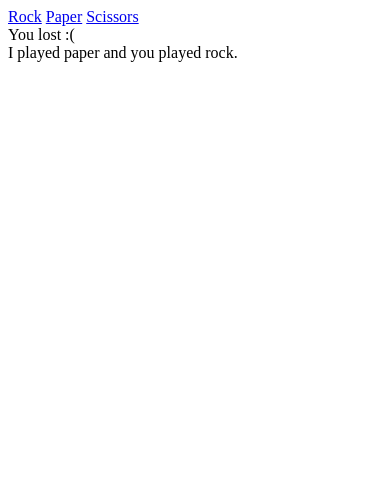
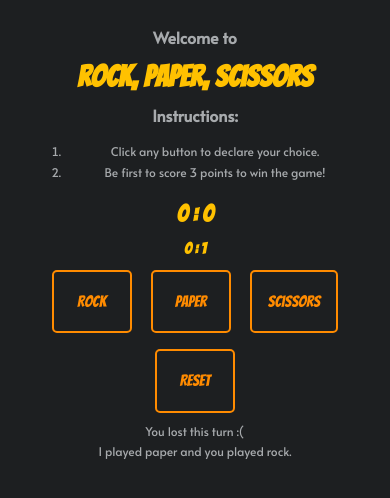
Before and after one commit to KingaMilaszkiewicz/javascript-prework, a website: page index.html in a window 390 px wide. Both pictures are taken after a click on the link "Rock". Drawn offline with Linux system fonts and the light colour scheme.

Commit message:
Add CSS and score count

```diff
--- a/index.html
+++ b/index.html
@@ -3,14 +3,30 @@
   <head>
     <meta charset="UTF-8">
     <title>Rock, paper, scissors</title>
+    <link rel="stylesheet" href="https://cdnjs.cloudflare.com/ajax/libs/font-awesome/5.9.0/css/all.min.css">
+    <link href="https://fonts.googleapis.com/css?family=Alata|Bangers&display=swap" rel="stylesheet">
     <link rel="stylesheet" href="css/style.css">
   </head>
   <body>
+    <section class="welcome">
+      <div>
+        <h2>Welcome to</h2>
+        <h1>rock, paper, scissors</h1>
+        <h4>Instructions:</h4>
+        <ol>
+          <li>Click any button to declare your choice.</li>
+          <li>Be first to score 3 points to win the game!</li>
+        </ol>
+        <h3 class="score" id="score"></h3>
+        <h4 class="score" id="smallScore"></h4>
+      </div>
+    </section>
     <div class="container">
       <div id="buttons">
         <a class="btn" href="#" id="button-rock">Rock</a>
         <a class="btn" href="#" id="button-paper">Paper</a>
-        <a class="btn" href="#" id="button-scissors">Scissors</a>
+        <a class="btn" href="#" id="button-scissors">Scissors</a><br>
+        <a class="btn" href="#" id="button-reset">Reset</a>
       </div>
       <div id="messages">
 
--- a/js/functions.js
+++ b/js/functions.js
@@ -2,6 +2,16 @@ function printMessage(msg){
 	var div = document.createElement('div');
 	div.innerHTML = msg;
 	document.getElementById('messages').appendChild(div);
+}
+
+function showScore(score){
+	clearMessages();
+	document.getElementById('score').innerHTML = score;
+}
+
+function showSmallScore(score){
+	clearMessages();
+	document.getElementById('smallScore').innerHTML = score;
 }
 
 function clearMessages(){
--- a/js/script.js
+++ b/js/script.js
@@ -1,4 +1,6 @@
-var computerMove, playerMove, randomNumber, buttonRock, buttonPaper, buttonScissors, argMoveId, argPlayerMove, argComputerMove, argButtonName;
+var computerWins = 0, playerWins = 0, computerPoints = 0, playerPoints = 0,
+computerMove, playerMove, randomNumber, buttonReset, buttonRock, buttonPaper,
+buttonScissors, argMoveId, argPlayerMove, argComputerMove, argButtonName;
 
  //////////////////////////////////////////////////////////////////////////////
 
@@ -11,7 +13,24 @@ buttonPaper.addEventListener("click", function(){ buttonClicked("2");});
 buttonScissors = document.getElementById("button-scissors");
 buttonScissors.addEventListener("click", function(){ buttonClicked("3");});
 
+buttonReset = document.getElementById("button-reset");
+buttonReset.addEventListener("click", function(){ buttonClicked("reset");});
+
+showScore(playerWins + " : " + computerWins);
+showSmallScore(playerPoints + " : " + computerPoints);
+
+function resetScore(){
+	computerPoints = 0;
+	playerPoints = 0;
+}
+
 function buttonClicked(argButtonName) {
+	if (argButtonName == "reset"){
+		clearMessages();
+		resetScore();
+		showSmallScore(playerPoints + " : " + computerPoints);
+	} else {
+		clearMessages();
 		console.log(argButtonName + " has been clicked.");
 
 		playerMove = getMoveName(argButtonName);
@@ -22,6 +41,19 @@ function buttonClicked(argButtonName) {
 		console.log("Computer move is " + computerMove);
 
 		displayResult(playerMove, computerMove);
+
+		if(computerPoints == 3){
+			++computerWins;
+			showScore(playerWins + " : " + computerWins);
+			resetScore();
+			printMessage("You lost! Click any button to continue.");
+		} else if (playerPoints == 3) {
+			++playerWins;
+			showScore(playerWins + " : " + computerWins);
+			resetScore();
+			printMessage("You won! Click any button to continue.");
+		}
+	}
 }
 
  //////////////////////////////////////////////////////////////////////////////
@@ -35,7 +67,7 @@ function getMoveName(argMoveId) {
 	} else if (argMoveId == 3) {
 		return "scissors";
 	} else {
-		printMessage("I don't know a move with id " + argMoveId + ". I am assuming you meant 'stone'.");
+		printMessage("I don't know a move with id " + argMoveId + ". I am assuming you meant 'rock'.");
 		return "rock";
 	}
 }
@@ -43,11 +75,16 @@ function getMoveName(argMoveId) {
 function displayResult(argPlayerMove, argComputerMove) {
 	console.log("Called getMoveName function with arguments: " + argPlayerMove + ", " + argComputerMove);
 	if (argPlayerMove == argComputerMove) {
+		showSmallScore(playerPoints + " : " + computerPoints);
 		printMessage("Draw!")
 	} else if (argPlayerMove == "rock" && argComputerMove == "scissors" || argPlayerMove == "paper" && argComputerMove == "rock" || argPlayerMove == "scissors" && argComputerMove == "paper") {
-		printMessage("You won!");
+		++playerPoints;
+		showSmallScore(playerPoints + " : " + computerPoints);
+		printMessage("You won this turn!");
 	} else {
-		printMessage("You lost :(");
+		++computerPoints;
+		showSmallScore(playerPoints + " : " + computerPoints);
+		printMessage("You lost this turn :(");
 	}
 	printMessage("I played " + argComputerMove + " and you played " + argPlayerMove + ".");
 }
--- a/sass/style.scss
+++ b/sass/style.scss
@@ -0,0 +1,100 @@
+
+$title-font: 'Bangers', cursive;
+$text-font: 'Alata', sans-serif;
+
+*, *::before, *::after {
+    box-sizing: border-box;
+}
+
+body {
+  background-color: #1d1f21;
+  color: #a7aaad;
+  text-align: center;
+  font-size: 16px;
+  line-height: 1.7;
+  font-family: $text-font;
+  margin: 0;
+}
+
+section {
+  padding: 24px;
+}
+
+h1 {
+  font-family: $title-font;
+  color: #ffc100;
+  font-size: 60px;
+  margin: 0;
+}
+
+h2{
+  margin: 0;
+  font-size: 24px;
+}
+
+h3 {
+  font-size: 36px;
+  margin: 0;
+}
+
+h4 {
+  font-size: 24px;
+  margin: 0;
+}
+
+.btn {
+  display: inline-block;
+  min-width: 140px;
+  margin: 8px;
+  padding: 16px;
+  border-radius: 5px;
+  font-family: $title-font;
+  font-size: 24px;
+  text-align: center;
+  text-decoration: none;
+  cursor: pointer;
+  border-width: 2px;
+  border-style: solid;
+  background-color: inherit;
+  color: #ff8b00;
+  transition: all .2s;
+}
+
+.btn:hover {
+  background-color: #b46200;
+  color: #fff;
+}
+
+.score {
+  font-family: $title-font;
+  color: #ffc100;
+}
+
+@media (max-width: 767px){
+  body {
+    font-size: 12px;
+    line-height: 1.7;
+  }
+  h1 {
+    font-size: 30px;
+  }
+
+  h2{
+    font-size: 16px;
+  }
+
+  h3 {
+    font-size: 24px;
+  }
+
+  h4 {
+    font-size: 16px;
+  }
+  .btn {
+    min-width: 80px;
+    font-size: 16px;
+  }
+  section {
+    padding-bottom: 0;
+  }
+}
```
Also changed, not shown: css/style.css, 1 other file. Lines whose indentation alone changed are shown as unchanged.
